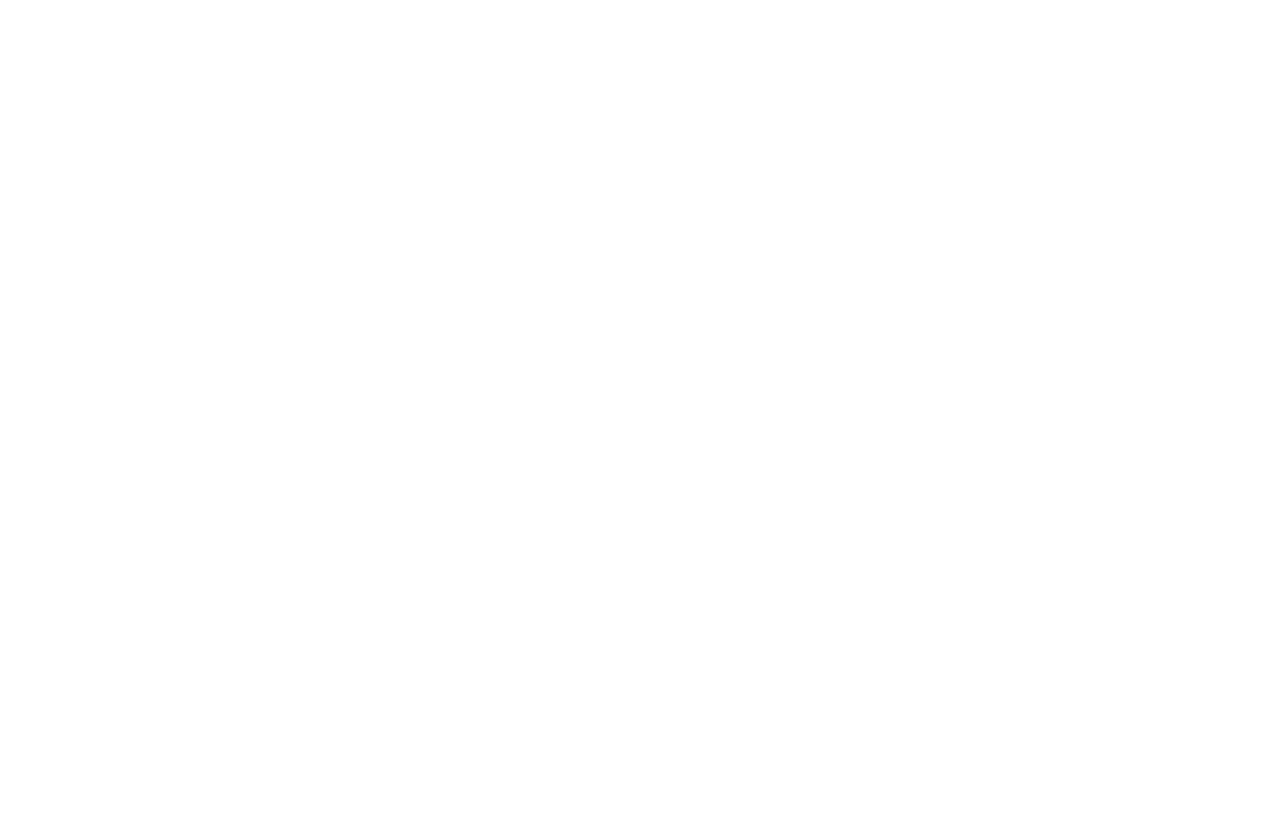
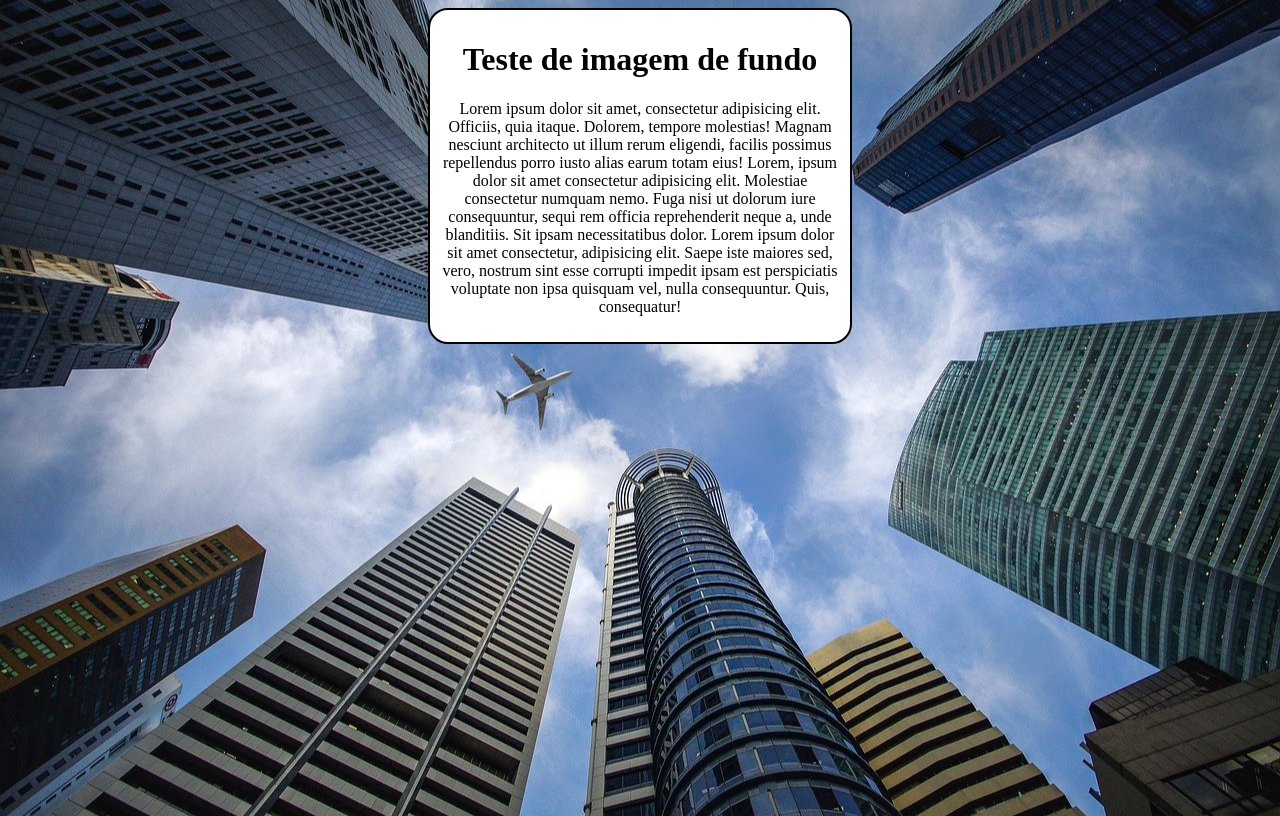
Before and after one commit to Luan-Menezes91/HTML-CSS, a plain HTML site: page Exercícios/ex022/fundo006.html in a window 1280 px wide. Drawn offline with Linux system fonts and the light colour scheme.

Commit message:
Update fundo006.html

```diff
--- a/Exercícios/ex022/fundo006.html
+++ b/Exercícios/ex022/fundo006.html
@@ -5,9 +5,32 @@
     <meta name="viewport" content="width=device-width, initial-scale=1.0">
     <title>Document</title>
 </head>
+    <style>
+        body {
+            background-color: black;
+            background-image: url('imagens/wallpaper002.jpg');
+            background-position: center center;
+            background-repeat: no-repeat;
+            height: 100vh;
+            background-size: cover;
+        }
+        main {
+            background-color: white;
+            width: 400px;
+            padding: 10px;
+            margin: auto;
+            border: 2px solid black;
+            border-radius: 20px;
+            text-align: center;
+        }
+    </style>
 <body>
     <main>
-        <h1></h1>
+        <h1>Teste de imagem de fundo</h1>
+        <p>Lorem ipsum dolor sit amet, consectetur adipisicing elit. Officiis, quia itaque. Dolorem, tempore molestias! Magnam nesciunt architecto ut illum rerum eligendi, facilis possimus repellendus porro iusto alias earum totam eius!
+        Lorem, ipsum dolor sit amet consectetur adipisicing elit. Molestiae consectetur numquam nemo. Fuga nisi ut dolorum iure consequuntur, sequi rem officia reprehenderit neque a, unde blanditiis. Sit ipsam necessitatibus dolor.
+        Lorem ipsum dolor sit amet consectetur, adipisicing elit. Saepe iste maiores sed, vero, nostrum sint esse corrupti impedit ipsam est perspiciatis voluptate non ipsa quisquam vel, nulla consequuntur. Quis, consequatur!
+        </p>
     </main>
 </body>
 </html>
```
